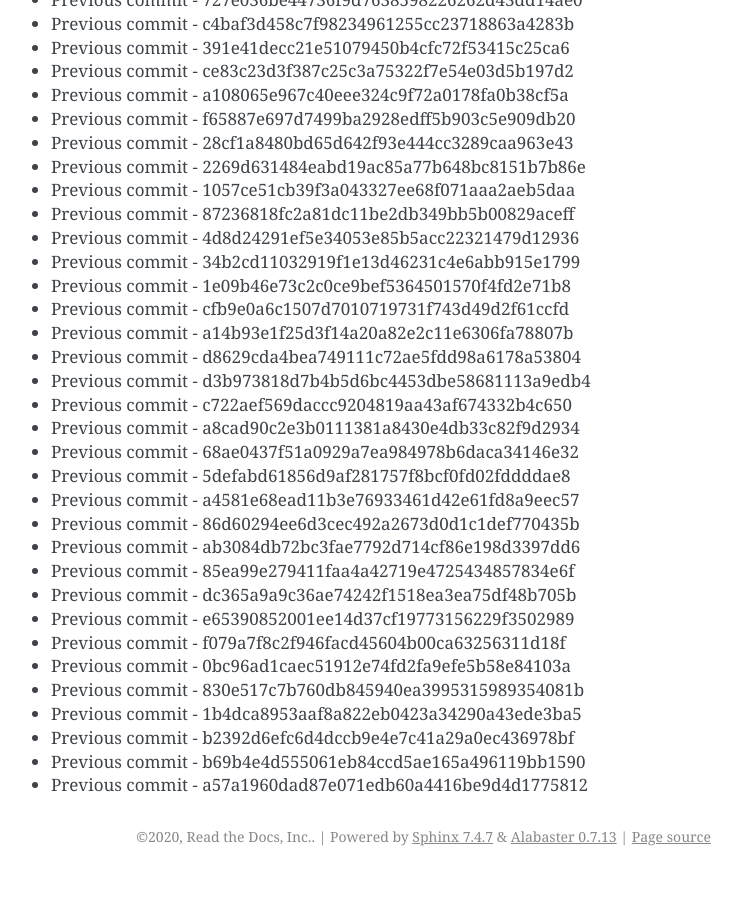
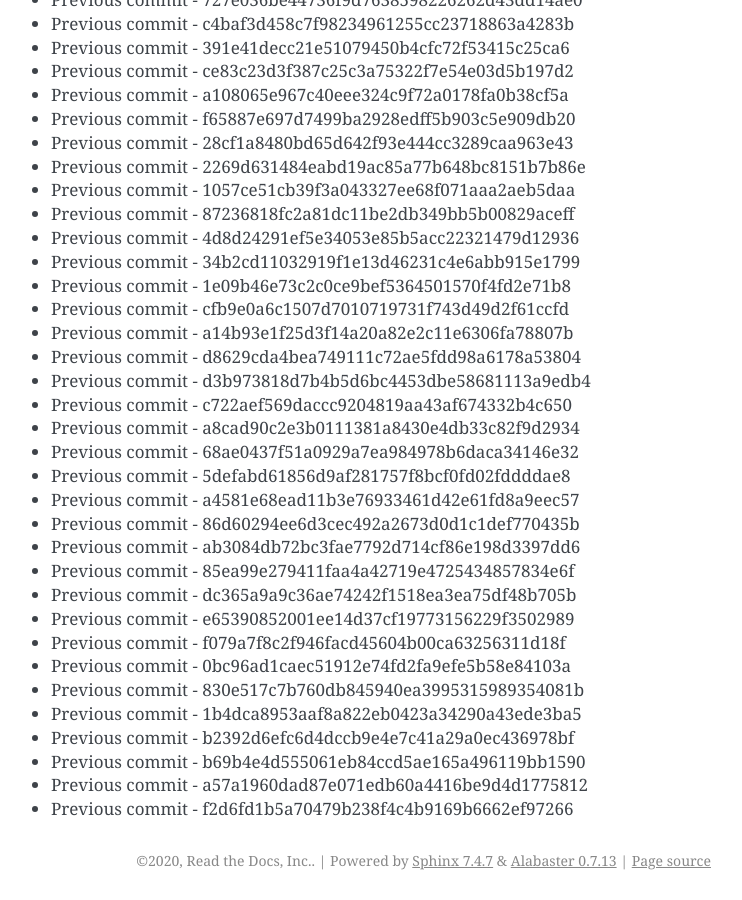
Before and after one commit to readthedocs/rtd-git-stresstest, a Sphinx documentation site: the page built from docs/updates.rst, in a window 1280 px wide and 900 px high, scrolled down 71475 px. Shown: the whole window, without its empty margins (399-1141 px from the left). Built offline with Sphinx 7.4.7, drawn with Linux system fonts in a browser that asks for light colours; before the commit the page ends 72351 px from its top, so only the background shows below that.

Commit message:
Generating commit from previous: f2d6fd1b5a70479b238f4c4b9169b6662ef97266

```diff
--- a/docs/updates.rst
+++ b/docs/updates.rst
@@ -3035,3 +3035,4 @@ It can be tested for any performance characteristics.
 * Previous commit - b2392d6efc6d4dccb9e4e7c41a29a0ec436978bf
 * Previous commit - b69b4e4d555061eb84ccd5ae165a496119bb1590
 * Previous commit - a57a1960dad87e071edb60a4416be9d4d1775812
+* Previous commit - f2d6fd1b5a70479b238f4c4b9169b6662ef97266
```
